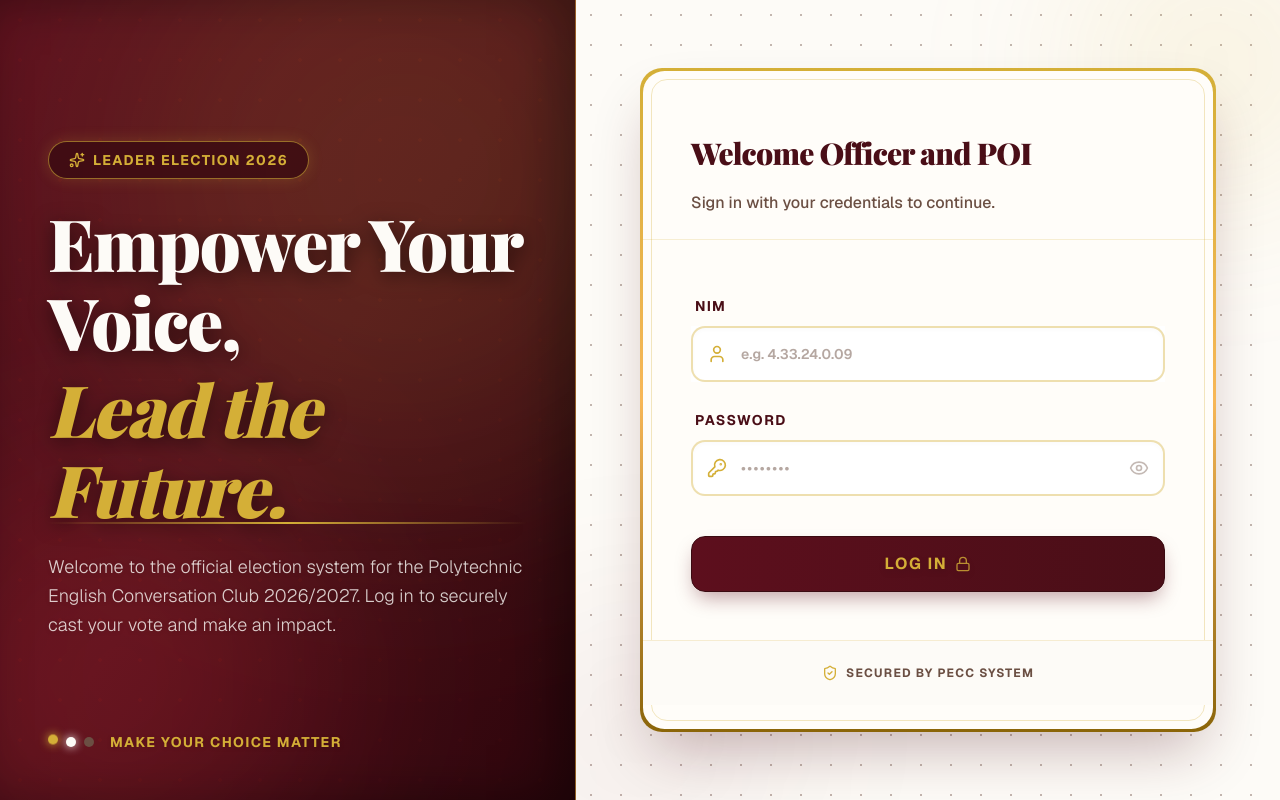
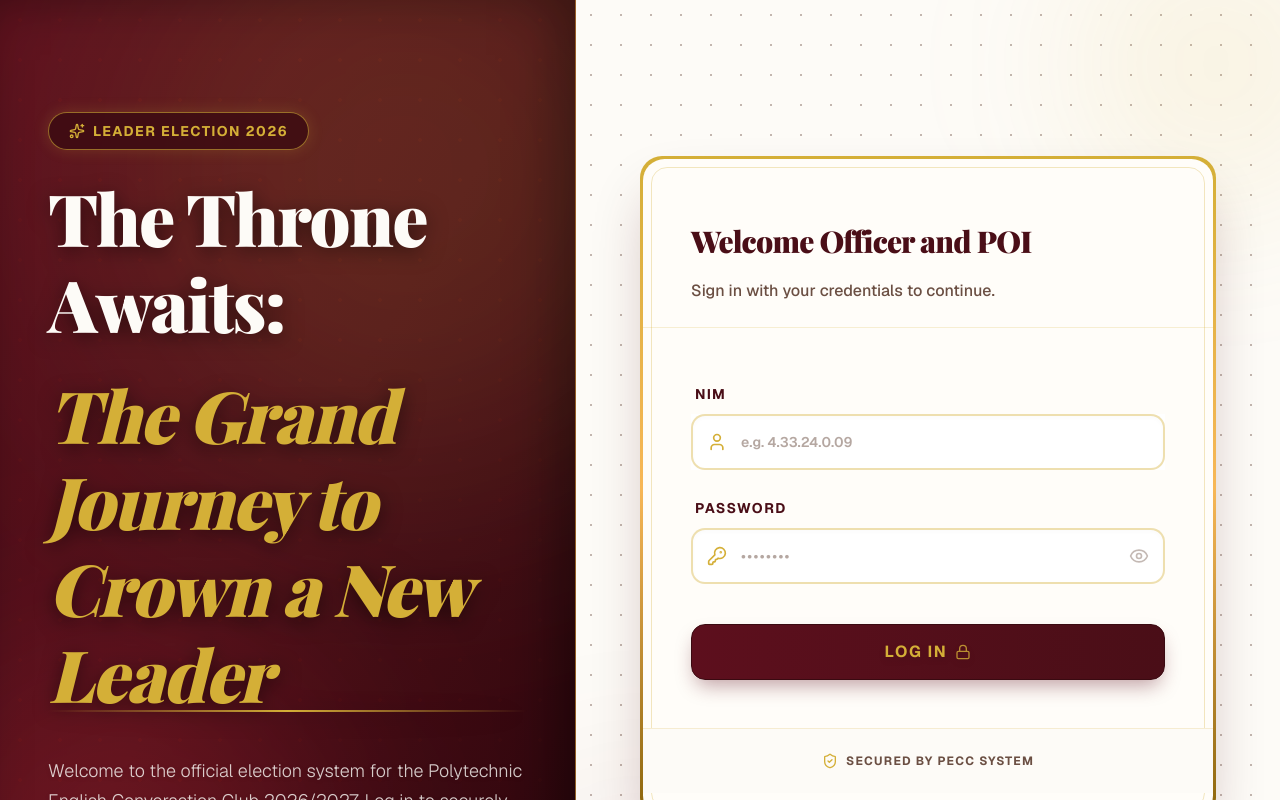
Before and after one commit to Algaray02/leader-election-pecc-26, a Next.js app: page / in a window 1280 px wide. Shown: the top 800 px of the page. Built offline with nearby package versions, Linux system fonts and the light colour scheme.

Commit message:
feat: update login header text and styling for improved presentation

```diff
--- a/components/pages/LoginView.tsx
+++ b/components/pages/LoginView.tsx
@@ -90,10 +90,10 @@ export function LoginView() {
                 Leader Election 2026
              </span>
           </div>
-          <h1 className="text-5xl lg:text-6xl xl:text-7xl font-playfair font-black leading-[1.1] mb-6 tracking-tight text-[#FDFBF7] drop-shadow-[0_4px_10px_rgba(0,0,0,0.5)]">
-            Empower Your Voice,<br />
-            <span className="text-[#D4AF37] relative inline-block mt-2 pr-4 italic">
-              Lead the Future.
+          <h1 className="text-5xl lg:text-6xl xl:text-7xl font-playfair font-black leading-[1.2] mb-10 tracking-tight text-[#FDFBF7] drop-shadow-[0_4px_10px_rgba(0,0,0,0.5)]">
+            The Throne Awaits:<br />
+            <span className="text-[#D4AF37] relative inline-block mt-6 pr-4 italic">
+              The Grand Journey to Crown a New Leader
               {/* Elegant underline */}
               <div className="absolute bottom-1 left-0 w-full h-[2px] bg-gradient-to-r from-transparent via-[#D4AF37] to-transparent -z-10"></div>
             </span>
```
